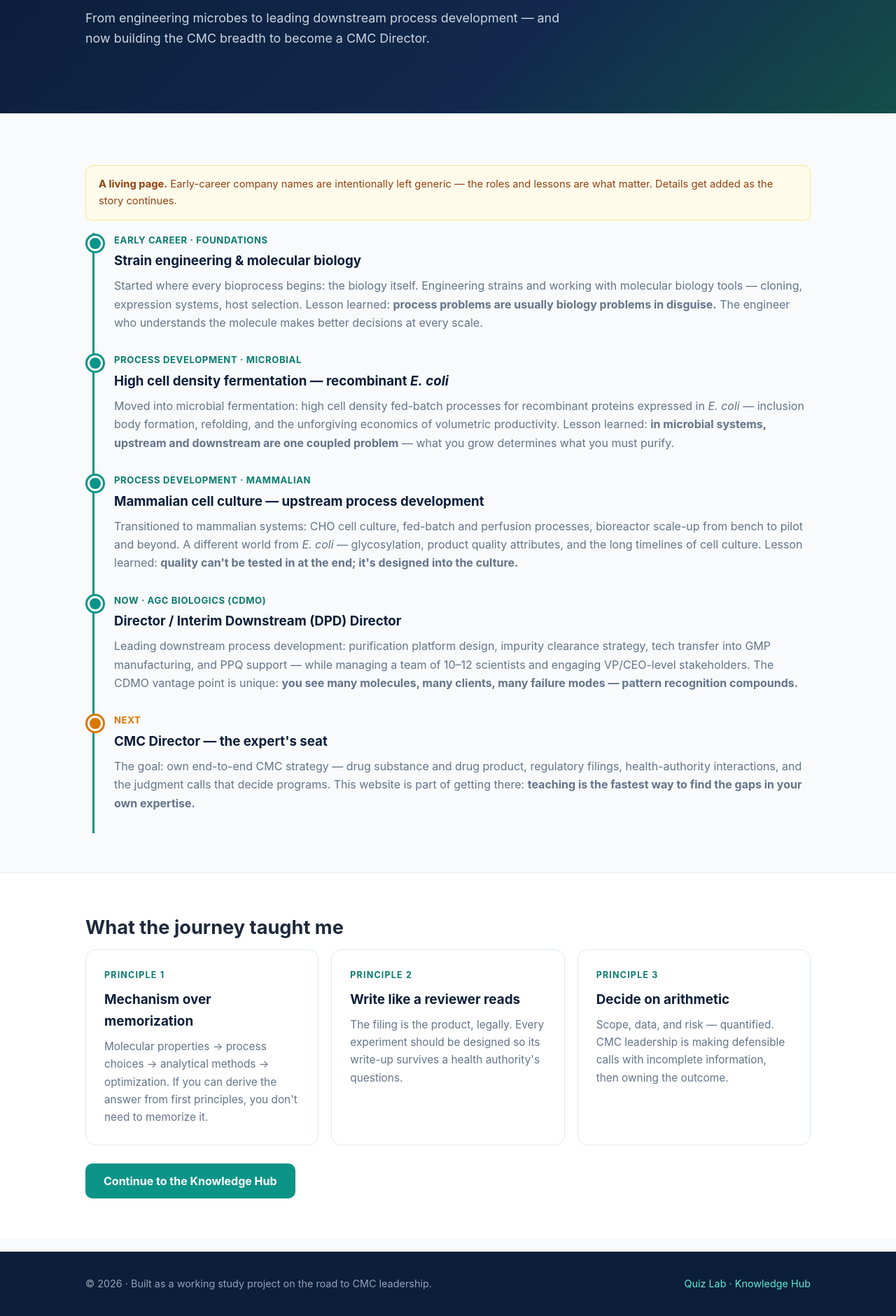
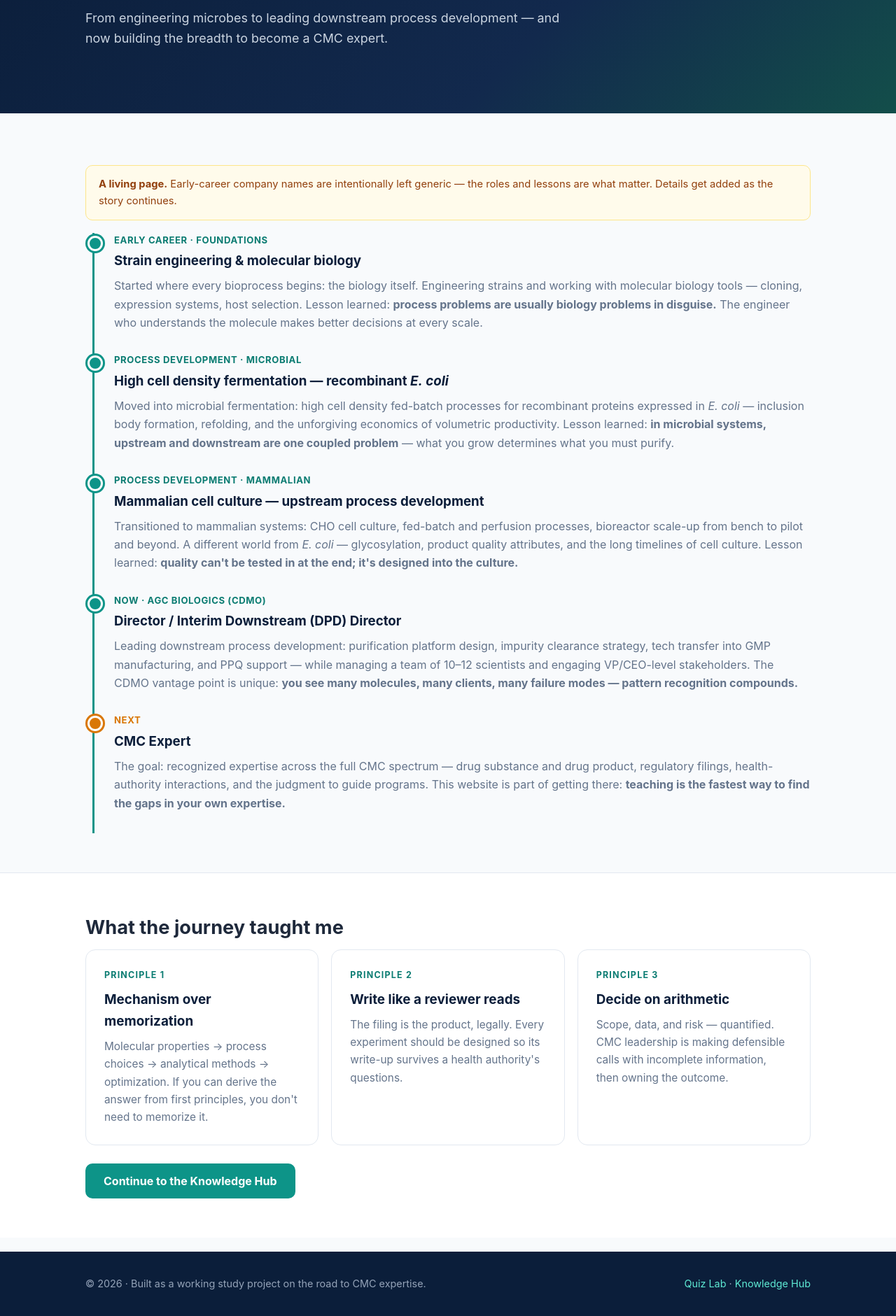
Before and after one commit to CMCExpert/cmc-expert, a plain HTML site: page journey.html in a window 1280 px wide. Shown: the part 189-2070 px from the top of the page at 70% size. Drawn offline with Linux system fonts and the light colour scheme.

Commit message:
Reframe personal goal as CMC expert (not CMC Director)

```diff
--- a/journey.html
+++ b/journey.html
@@ -20,7 +20,7 @@
 <div class="hero"><div class="wrap">
   <h1>My Journey <span class="hl">so far</span></h1>
   <p class="lead">From engineering microbes to leading downstream process development —
-  and now building the CMC breadth to become a CMC Director.</p>
+  and now building the breadth to become a CMC expert.</p>
 </div></div>
 
 <section class="block"><div class="wrap">
@@ -61,10 +61,10 @@
     </div>
     <div class="ev future">
       <div class="when">Next</div>
-      <h3>CMC Director — the expert's seat</h3>
-      <p>The goal: own end-to-end CMC strategy — drug substance and drug product, regulatory filings,
-      health-authority interactions, and the judgment calls that decide programs. This website is
-      part of getting there: <b>teaching is the fastest way to find the gaps in your own expertise.</b></p>
+      <h3>CMC Expert</h3>
+      <p>The goal: recognized expertise across the full CMC spectrum — drug substance and drug product,
+      regulatory filings, health-authority interactions, and the judgment to guide programs.
+      This website is part of getting there: <b>teaching is the fastest way to find the gaps in your own expertise.</b></p>
     </div>
   </div>
 </div></section>
@@ -80,7 +80,7 @@
 </div></section>
 
 <footer class="site"><div class="wrap">
-  <div>© 2026 · Built as a working study project on the road to CMC leadership.</div>
+  <div>© 2026 · Built as a working study project on the road to CMC expertise.</div>
   <div><a href="quiz.html">Quiz Lab</a> · <a href="knowledge.html">Knowledge Hub</a></div>
 </div></footer>
 </body>
```
Also changed, not shown: index.html (+5 -5 lines), knowledge.html (+3 -3 lines), quiz.html (+1 -1 lines), 1 other file.
